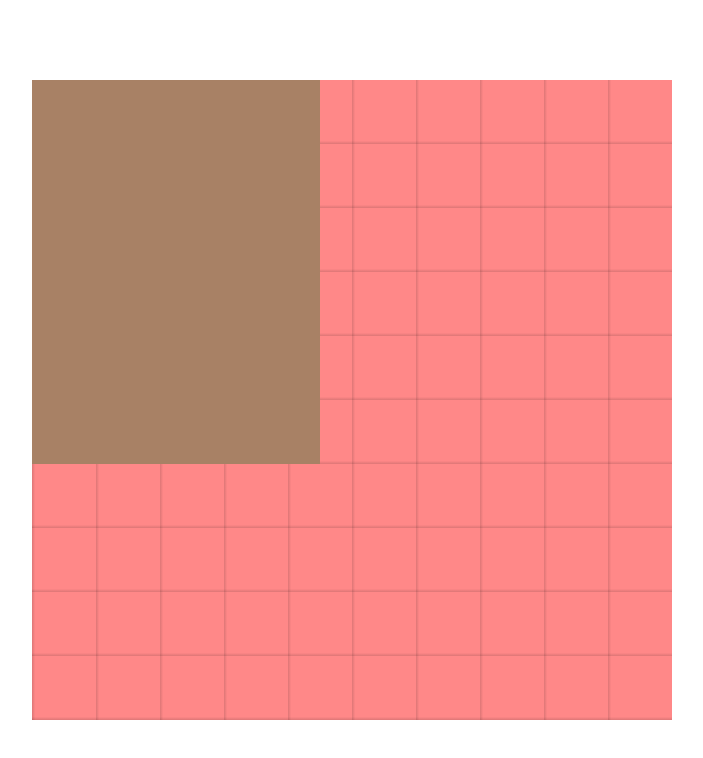
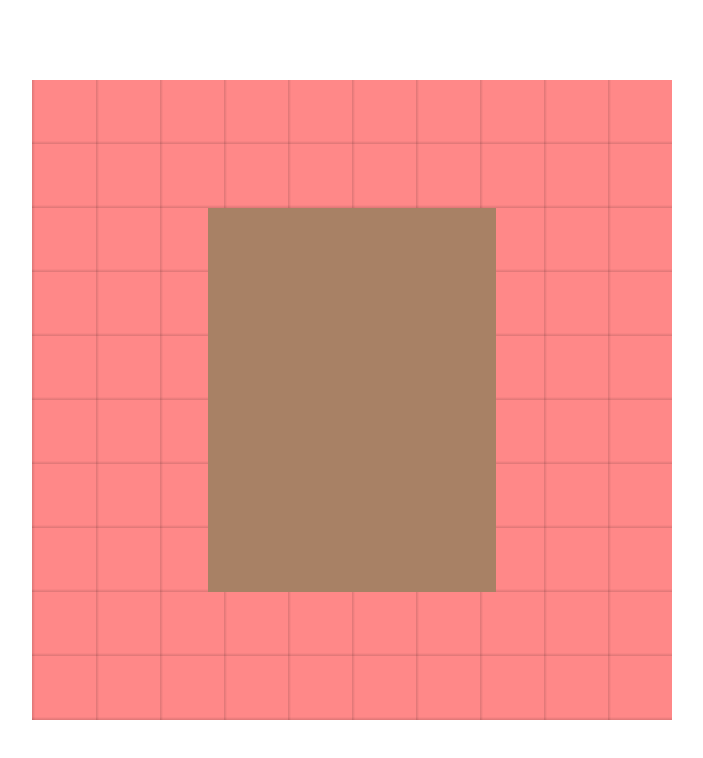
Before and after one commit to thatimoreira/CSScarton, a plain HTML site: page index.html in a window 1280 px wide. Shown: the whole page, without its empty margins (288-991 px from the left). Drawn offline with Linux system fonts and the light colour scheme.

Commit message:
Position the face

```diff
--- a/styles.css
+++ b/styles.css
@@ -27,4 +27,7 @@
     width: 45%;
     height: 60%;
     background: var(--skin);
+    top: 20%;
+    left: 50%;
+    transform:translate(-50%, 0%);
 }
```
